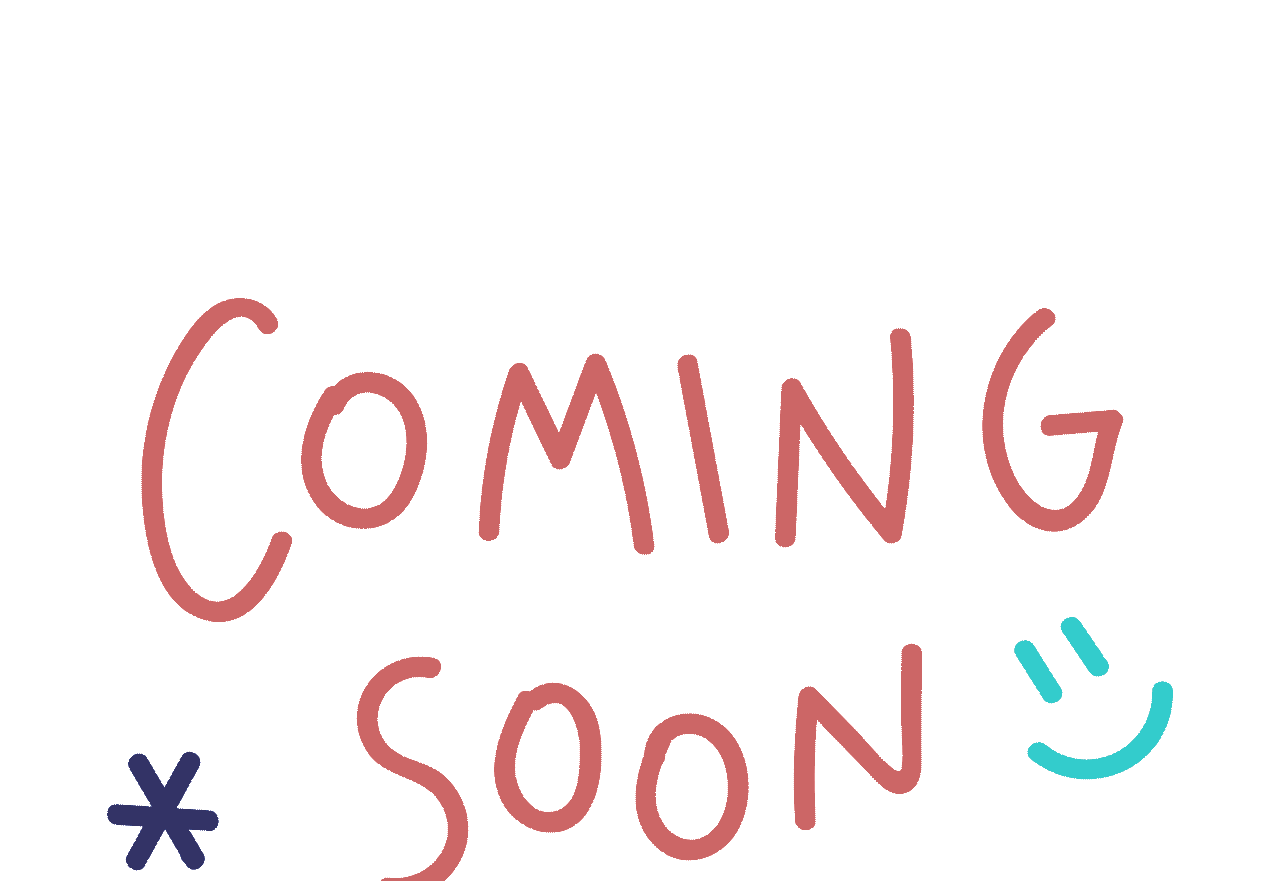
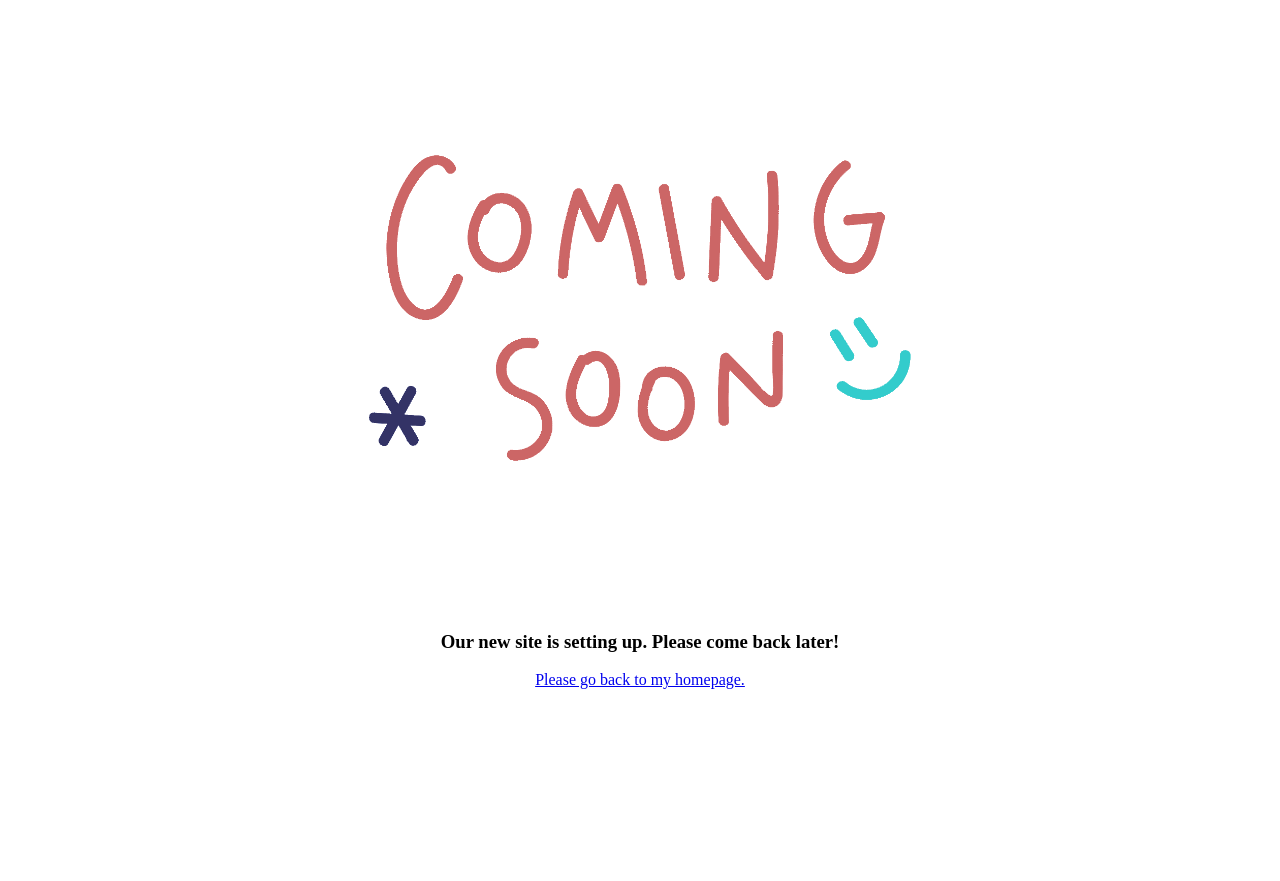
Before and after one commit to xkuangisom215/xkuangisom215.github.io, a plain HTML site: page index.html in a window 1280 px wide. Shown: the top 881 px of the page. After the commit the page ends 800 px from the top, so only its background shows below. Drawn offline with Linux system fonts and the light colour scheme.

Commit message:
Update index.html

```diff
--- a/index.html
+++ b/index.html
@@ -8,7 +8,7 @@
 <body>
 <form name="MyForm" id=:"MyForm"></form>
 <center>
-<img id="Imagel" src="comingsoon.gif" hight="600px" style="border-width:0px;" />
+<img id="Imagel" src="comingsoon.gif" height="600px" style="border-width:0px;" />
 <h3><b>Our new site is setting up. Please come back later!</b></h3>
 <a href="https://github.com/xkuangisom215" target="_blank">Please go back to my homepage.</a>
 </center>
```
